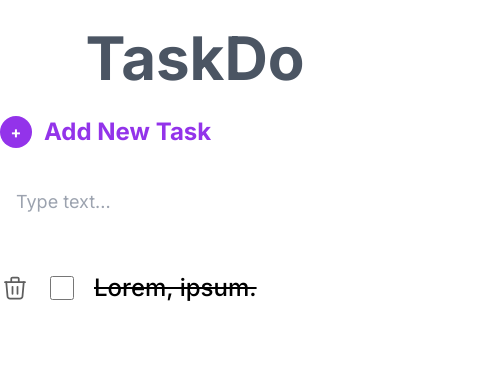
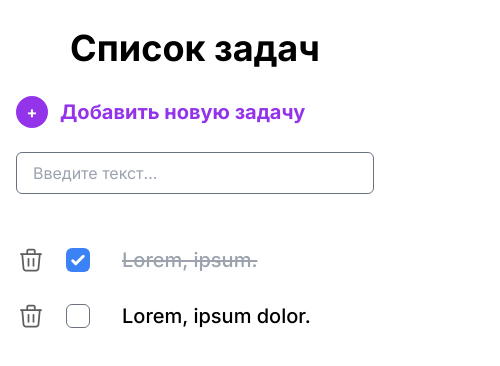
Before and after one commit to z-takaev/react-todo-app, a React (Create React App) app: page / in a window 390 px wide. Shown: the top 366 px of the page, 500 px wide, since content can reach past the window. Built offline with nearby package versions, Linux system fonts and the light colour scheme.

Commit message:
create responsive layout

```diff
--- a/package.json
+++ b/package.json
@@ -36,6 +36,7 @@
     ]
   },
   "devDependencies": {
+    "@tailwindcss/forms": "^0.5.2",
     "autoprefixer": "^10.4.7",
     "postcss": "^8.4.14",
     "tailwindcss": "^3.0.24"
--- a/src/App.js
+++ b/src/App.js
@@ -4,22 +4,22 @@ function App() {
   return (
     <>
       <header className="text-center">
-        <h1 className="py-7 text-6xl text-gray-600 font-bold">TaskDo</h1>
+        <h1 className="py-7 text-4xl after:text-gray-600 font-bold sm:text-5xl">Список задач</h1>
       </header>
 
-      <main className="container mx-auto">
-        <button className="flex items-center text-purple-600 text-2xl font-bold cursor-pointer before:content-['+'] before:w-8 before:h-8 before:mr-3 before:bg-purple-600 before:text-white before:text-base before:rounded-full before:inline-flex before:justify-center before:items-center">
-          Add New Task
+      <main className="container mx-auto px-4 sm:px-0">
+        <button className="flex items-center text-xl text-purple-600 font-bold cursor-pointer sm:text-2xl before:content-['+'] before:w-8 before:h-8 before:mr-3 before:bg-purple-600 before:text-white before:text-base before:rounded-full before:inline-flex before:justify-center before:items-center">
+          Добавить новую задачу
         </button>
 
         <input
-          className="mt-8 w-[500px] py-2 px-4 text-lg"
+          className="w-] form-input mt-6  py-2 px-4 text-md w-full sm:text-lg sm:w-[500px] rounded-md placeholder:text-gray-400"
           type="text"
-          placeholder="Type text..."
+          placeholder="Введите текст..."
         />
 
-        <ul className="mt-12">
-          <li className="flex items-center">
+        <ul className="mt-12 w-full sm:w-[500px]">
+          <li className="mt-5 flex items-center">
             <button className="mr-5">
               <svg
                 width="30"
@@ -30,42 +30,106 @@ function App() {
                 <path
                   d="M5 8.16669H25"
                   stroke="#5E5E5E"
-                  stroke-width="1.75"
-                  stroke-linecap="round"
-                  stroke-linejoin="round"
+                  strokeWidth="1.75"
+                  strokeLinecap="round"
+                  strokeLinejoin="round"
                 />
                 <path
                   d="M12.5 12.8333V19.8333"
                   stroke="#5E5E5E"
-                  stroke-width="1.75"
-                  stroke-linecap="round"
-                  stroke-linejoin="round"
+                  strokeWidth="1.75"
+                  strokeLinecap="round"
+                  strokeLinejoin="round"
                 />
                 <path
                   d="M17.5 12.8333V19.8333"
                   stroke="#5E5E5E"
-                  stroke-width="1.75"
-                  stroke-linecap="round"
-                  stroke-linejoin="round"
+                  strokeWidth="1.75"
+                  strokeLinecap="round"
+                  strokeLinejoin="round"
                 />
                 <path
                   d="M6.25 8.16669L7.5 22.1667C7.5 22.7855 7.76339 23.379 8.23223 23.8166C8.70107 24.2542 9.33696 24.5 10 24.5H20C20.663 24.5 21.2989 24.2542 21.7678 23.8166C22.2366 23.379 22.5 22.7855 22.5 22.1667L23.75 8.16669"
                   stroke="#5E5E5E"
-                  stroke-width="1.75"
-                  stroke-linecap="round"
-                  stroke-linejoin="round"
+                  strokeWidth="1.75"
+                  strokeLinecap="round"
+                  strokeLinejoin="round"
                 />
                 <path
                   d="M11.25 8.16667V4.66667C11.25 4.35725 11.3817 4.0605 11.6161 3.84171C11.8505 3.62292 12.1685 3.5 12.5 3.5H17.5C17.8315 3.5 18.1495 3.62292 18.3839 3.84171C18.6183 4.0605 18.75 4.35725 18.75 4.66667V8.16667"
                   stroke="#5E5E5E"
-                  stroke-width="1.75"
-                  stroke-linecap="round"
-                  stroke-linejoin="round"
+                  strokeWidth="1.75"
+                  strokeLinecap="round"
+                  strokeLinejoin="round"
                 />
               </svg>
             </button>
-            <input className="mr-5 w-6 h-6 cursor-pointer" type="checkbox" />
-            <span className="font-medium text-2xl line-through">Lorem, ipsum.</span>
+            <input
+              checked
+              className="form-checkbox mr-5 w-6 h-6 cursor-pointer text-blue-500 rounded-md"
+              type="checkbox"
+            />
+            <input
+              disabled
+              className="form-input w-full py-1 px-3 font-medium border-0 text-xl rounded-md line-through disabled:text-gray-400"
+              type="text"
+              value="Lorem, ipsum."
+            />
+          </li>
+          <li className="mt-5 flex items-center">
+            <button className="mr-5">
+              <svg
+                width="30"
+                height="28"
+                viewBox="0 0 30 28"
+                fill="none"
+                xmlns="http://www.w3.org/2000/svg">
+                <path
+                  d="M5 8.16669H25"
+                  stroke="#5E5E5E"
+                  strokeWidth="1.75"
+                  strokeLinecap="round"
+                  strokeLinejoin="round"
+                />
+                <path
+                  d="M12.5 12.8333V19.8333"
+                  stroke="#5E5E5E"
+                  strokeWidth="1.75"
+                  strokeLinecap="round"
+                  strokeLinejoin="round"
+                />
+                <path
+                  d="M17.5 12.8333V19.8333"
+                  stroke="#5E5E5E"
+                  strokeWidth="1.75"
+                  strokeLinecap="round"
+                  strokeLinejoin="round"
+                />
+                <path
+                  d="M6.25 8.16669L7.5 22.1667C7.5 22.7855 7.76339 23.379 8.23223 23.8166C8.70107 24.2542 9.33696 24.5 10 24.5H20C20.663 24.5 21.2989 24.2542 21.7678 23.8166C22.2366 23.379 22.5 22.7855 22.5 22.1667L23.75 8.16669"
+                  stroke="#5E5E5E"
+                  strokeWidth="1.75"
+                  strokeLinecap="round"
+                  strokeLinejoin="round"
+                />
+                <path
+                  d="M11.25 8.16667V4.66667C11.25 4.35725 11.3817 4.0605 11.6161 3.84171C11.8505 3.62292 12.1685 3.5 12.5 3.5H17.5C17.8315 3.5 18.1495 3.62292 18.3839 3.84171C18.6183 4.0605 18.75 4.35725 18.75 4.66667V8.16667"
+                  stroke="#5E5E5E"
+                  strokeWidth="1.75"
+                  strokeLinecap="round"
+                  strokeLinejoin="round"
+                />
+              </svg>
+            </button>
+            <input
+              className="form-checkbox mr-5 w-6 h-6 cursor-pointer text-blue-500 rounded-md"
+              type="checkbox"
+            />
+            <input
+              className="form-input w-full py-1 px-3 font-medium border-0 text-xl rounded-md"
+              type="text"
+              value="Lorem, ipsum dolor."
+            />
           </li>
         </ul>
       </main>
--- a/tailwind.config.js
+++ b/tailwind.config.js
@@ -3,5 +3,5 @@ module.exports = {
   theme: {
     extend: {},
   },
-  plugins: [],
+  plugins: [require('@tailwindcss/forms')],
 };
```
Also changed, not shown: 1 other file (tests, documents, lock files or other folders).
